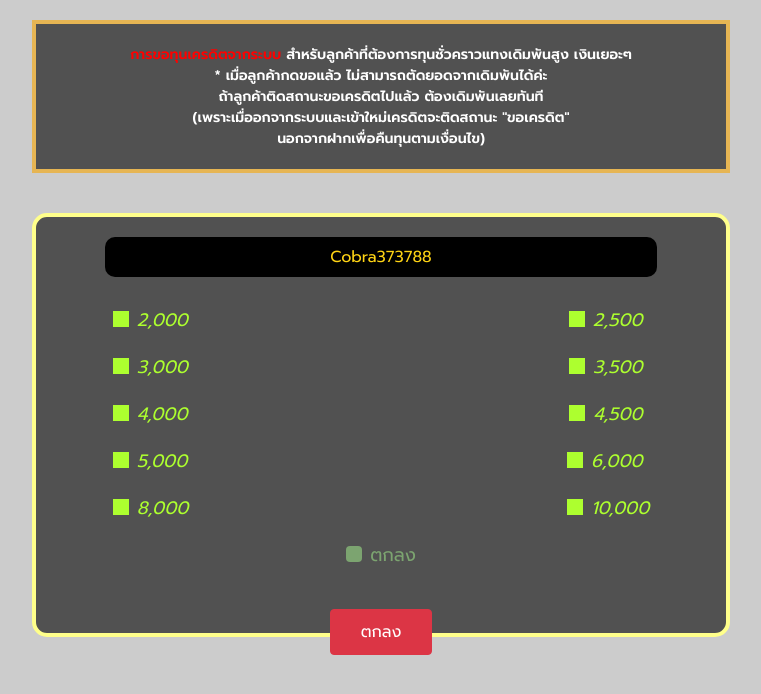
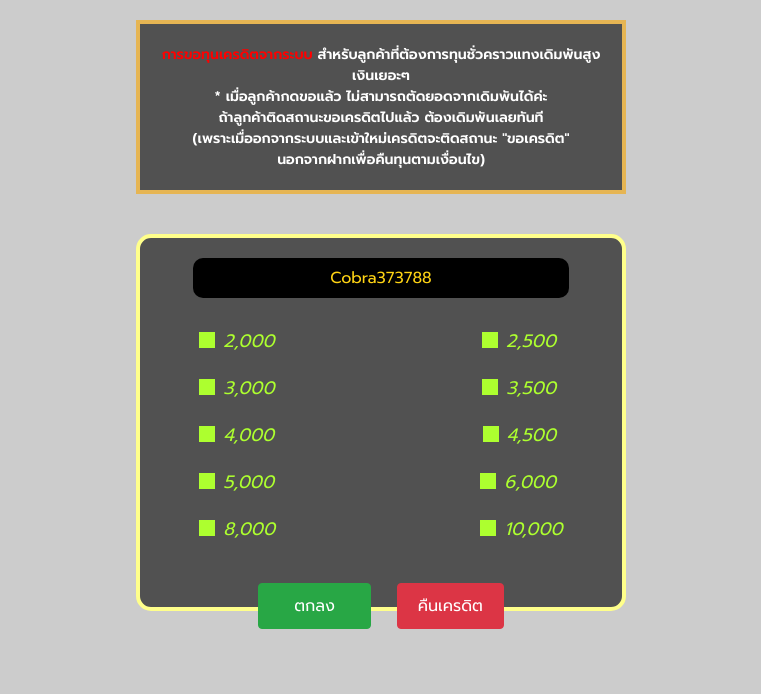
Before and after one commit to pimpae/credit-html, a plain HTML site: page index.html in a window 1280 px wide. Shown: the part 72-766 px from the top of the page, without its empty margins (259-1020 px from the left). Drawn offline with nearby package versions, Linux system fonts and the light colour scheme.

Commit message:
21:28 08/08/2023

```diff
--- a/index.html
+++ b/index.html
@@ -25,7 +25,7 @@
 				สมาชิกขอทุนเครดิตจากระบบ
 			</h1>
 			<div class="row justify-content-center">
-				<div class="col-lg-7 col-12">
+				<div class="col-lg-5 col-12">
 					<div class="funds">
 						<span>การขอทุนเครดิตจากระบบ</span> สำหรับลูกค้าที่ต้องการทุนชั่วคราวแทงเดิมพันสูง เงินเยอะๆ <br>
 						* เมื่อลูกค้ากดขอแล้ว ไม่สามารถตัดยอดจากเดิมพันได้ค่ะ <br>
@@ -34,7 +34,9 @@
 						นอกจากฝากเพื่อคืนทุนตามเงื่อนไข) <br>
 					</div>
 				</div>
-				<div class="col-lg-7 col-12">
+			</div>
+			<div class="row justify-content-center">
+				<div class="col-lg-5 col-12">
 					<div class="credit">
 						<input type="text" class="form-control" value="Cobra373788">
 						<div class="row justify-content-center">
@@ -99,13 +101,8 @@
 								</div>
 							</div>
 							<div class="col-lg-12 text-center">
-								<div class="custom-control custom-checkbox custom2">
-									<input type="checkbox" class="custom-control-input" id="c11">
-									<label class="custom-control-label" for="c11">ตกลง </label>
-								</div>
-							</div>
-							<div class="col-lg-12 text-center">
-								<button class="btn btn-danger">ตกลง</button>
+								<button class="btn btn-success">ตกลง</button>
+								<button class="btn btn-danger">คืนเครดิต</button>
 							</div>
 						</div>
 					</div>
--- a/public/css/style.css
+++ b/public/css/style.css
@@ -97,10 +97,16 @@ main .container{
   font-style: normal;
   font-size: 18px;
 }
-.btn-danger{
+.btn{
   margin-bottom: -60px;
-  padding: 10px 30px;
+  padding: 10px 20px;
+  margin-left: 10px;
+  margin-right: 10px;
 }
+.btn-success{
+  padding: 10px 35px;
+}
+
 
 @media only screen and (max-width: 1024px) { /* MOBILE */
   main{
```
